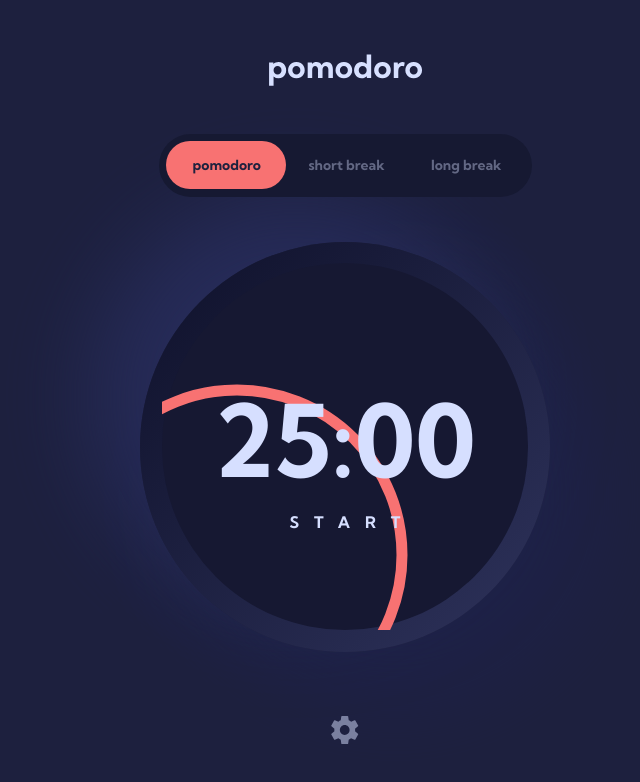
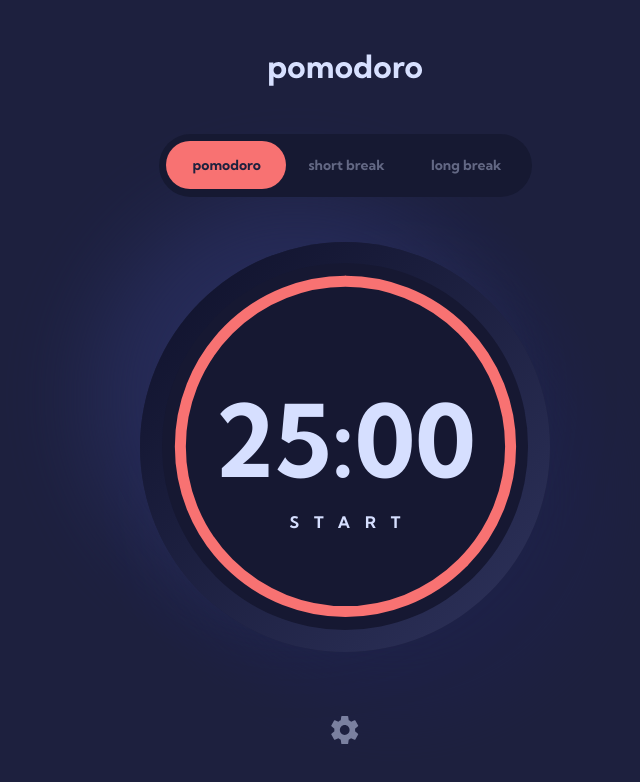
Before and after one commit to Isaiah-B/Pomodoro-App-Frontend-Mentor, a React (Create React App) app: page / in a window 1280 px wide. Shown: the top 782 px of the page, without its empty margins (295-935 px from the left). Built offline with nearby package versions, Linux system fonts and the light colour scheme.

Commit message:
Fixed progress circle not displaying in some browsers

```diff
--- a/src/components/timer/timer.component.jsx
+++ b/src/components/timer/timer.component.jsx
@@ -99,7 +99,7 @@ function Timer() {
           <ProgressBar
             color={color.regular}
             progress={progress.current}>
-            <circle />
+            <circle r="45%" cy="50%" cx="50%"/>
           </ProgressBar>
 
           <TimerContent>
--- a/src/components/timer/timer.styles.jsx
+++ b/src/components/timer/timer.styles.jsx
@@ -49,10 +49,6 @@ export const ProgressBar = styled.svg`
   height: 100%;
 
   circle {
-    cx: 75;
-    cy: 75;
-    r: 165;
-
     width: 100%;
     height: 100%;
     transform: rotate(-90deg);
```
